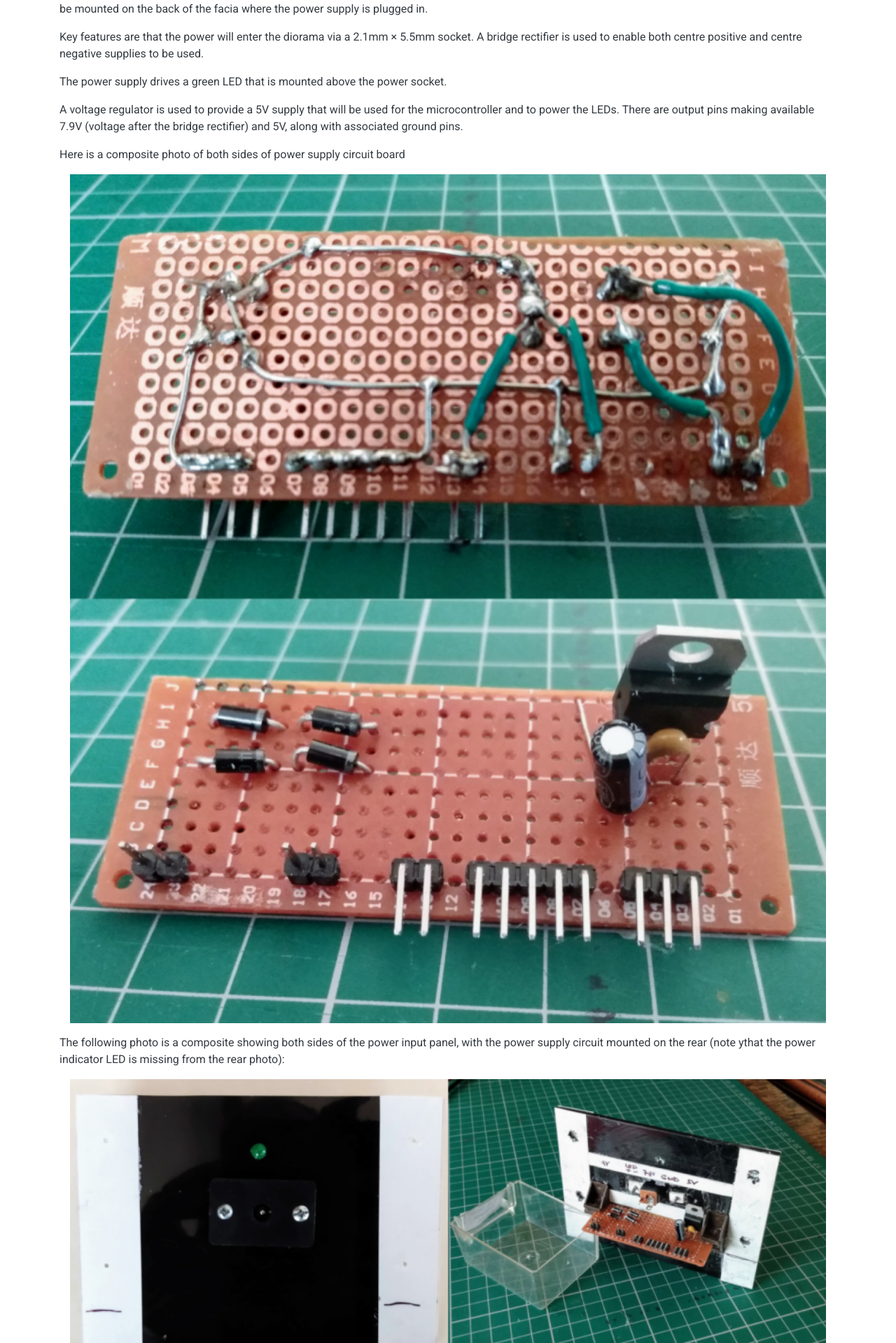
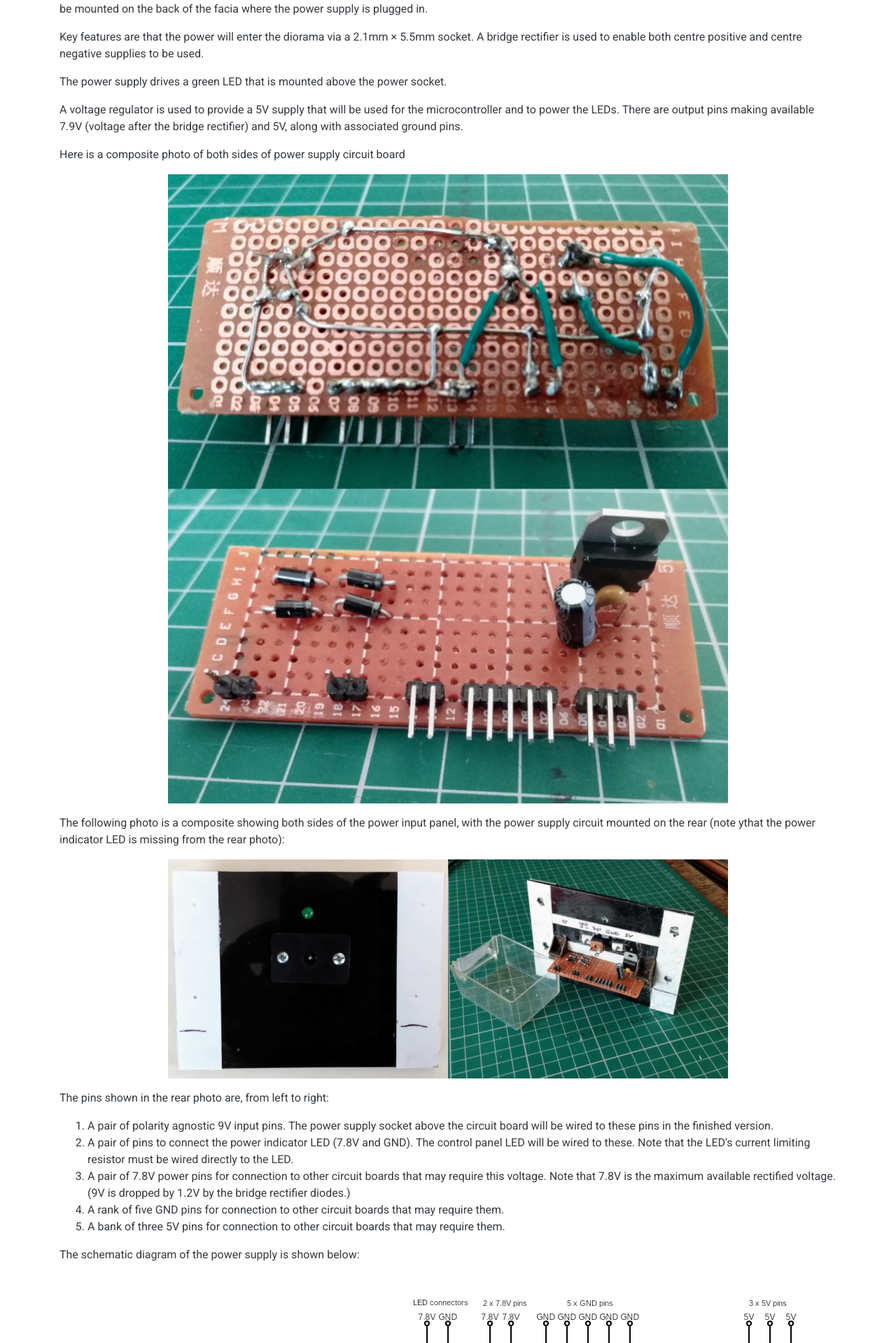
Before and after one commit to cahamo/cahamo.github.io, a Jekyll site: the page built from diorama/index.html, in a window 1280 px wide. Shown: the part 2880-4799 px from the top of the page at 70% size. Built offline with Jekyll 4.4.1, drawn with Linux system fonts in a browser that asks for light colours; comment, search, counter and statistics services are not loaded.

Commit message:
Fix image sizes in <img> tags

```diff
--- a/diorama/index.html
+++ b/diorama/index.html
@@ -149,11 +149,11 @@ layout: default
 
 <p>Here is a composite photo of both sides of power supply circuit board</p>
 
-<p><img class="img-fluid mx-auto d-block" src="/assets/img/projects/diorama/power-supply-composite.png" width="1080" height="1214" alt="Composite photo of bottom and top of power supply circuit board"></p>
+<p><img class="img-fluid mx-auto d-block" src="/assets/img/projects/diorama/power-supply-composite.png" width="800" height="899" alt="Composite photo of bottom and top of power supply circuit board"></p>
 
 <p>The following photo is a composite showing both sides of the power input panel, with the power supply circuit mounted on the rear (note ythat the power indicator LED is missing from the rear photo):</p>
 
-<p><img class="img-fluid mx-auto d-block" src="/assets/img/projects/diorama/power-facia-composite.png" width="1080" height="423" alt="Composite photo of both sides of the power input panel"></p>
+<p><img class="img-fluid mx-auto d-block" src="/assets/img/projects/diorama/power-facia-composite.png" width="800" height="313" alt="Composite photo of both sides of the power input panel"></p>
 
 <p>The pins shown in the rear photo are, from left to right:</p>
 
```
